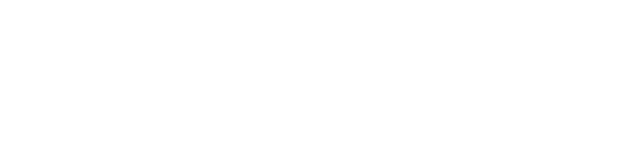
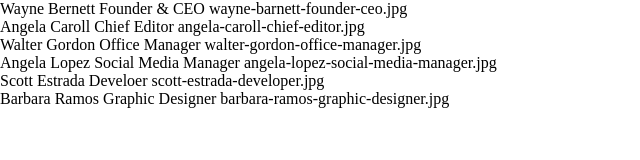
Before and after one commit to Bilobra/js-our-team, a plain HTML site: page index.html in a window 1280 px wide. Shown: the whole page, without its empty margins (0-640 px from the left). Drawn offline with Linux system fonts and the light colour scheme.

Commit message:
add stamp in dom

```diff
--- a/index.html
+++ b/index.html
@@ -9,6 +9,9 @@
     <title>Our Team</title>
 </head>
 <body>
+    <ul class="team-list">
+
+    </ul>
     <script type="text/javascript"src="./js/script.js"></script>
 </body>
 </html>
--- a/js/script.js
+++ b/js/script.js
@@ -23,6 +23,7 @@ function creaMembro(name, role, image) {
     }
     return membro;
 }
+// creo Array usando la funzione che crea un membro
 const membriTeam = [
     creaMembro('Wayne Bernett', 'Founder & CEO', 'wayne-barnett-founder-ceo.jpg'),
     creaMembro('Angela Caroll', 'Chief Editor', 'angela-caroll-chief-editor.jpg'),
@@ -32,9 +33,9 @@ const membriTeam = [
     creaMembro('Barbara Ramos', 'Graphic Designer', ' barbara-ramos-graphic-designer.jpg'),
 
 ]
-
+// stampo in console array
 console.log(membriTeam)
-
+// per ogni membro stampo nome, ruolo, img
 for (let i = 0; i < membriTeam.length; i++){
     const membroCorrente = membriTeam[i]
     const nomeMembro = membroCorrente.name
@@ -43,3 +44,16 @@ for (let i = 0; i < membriTeam.length; i++){
 
     console.log(nomeMembro, roleMembro, imgMembro)
 }
+
+// estrapolo ul per creare list item
+const teamListEl = document.querySelector('.team-list');
+
+
+// creo funzione per stampare in dom
+// dove stampo nel dom il mio oggetto con le proprietà
+function onLoop(membro){
+    teamListEl.innerHTML += `<li>${membro.name} ${membro.role} ${membro.image}</li>`
+
+}
+// per ogni entità dell'array membriTeam , uso la funzione onLoop
+membriTeam.forEach(onLoop)
```
